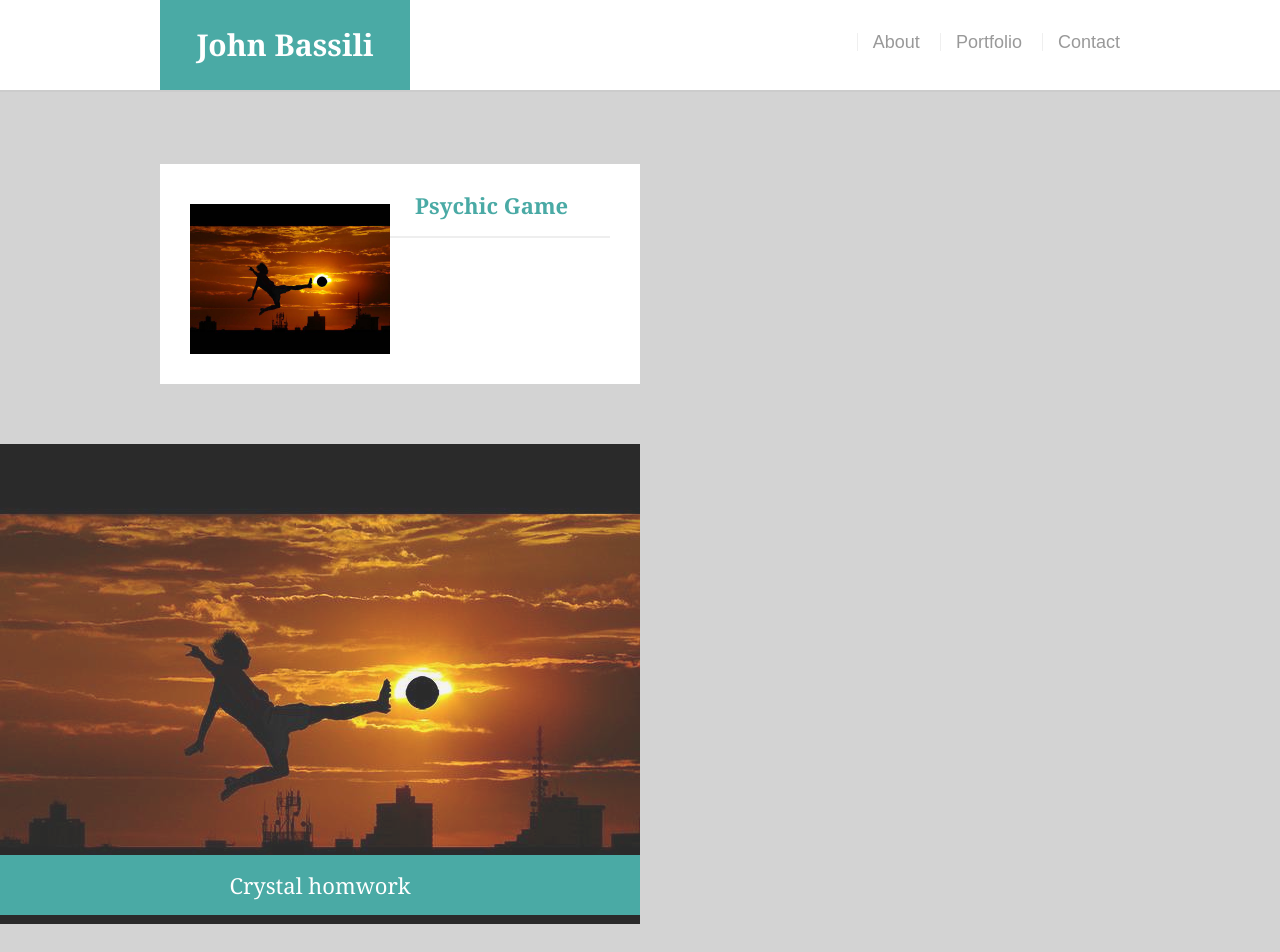
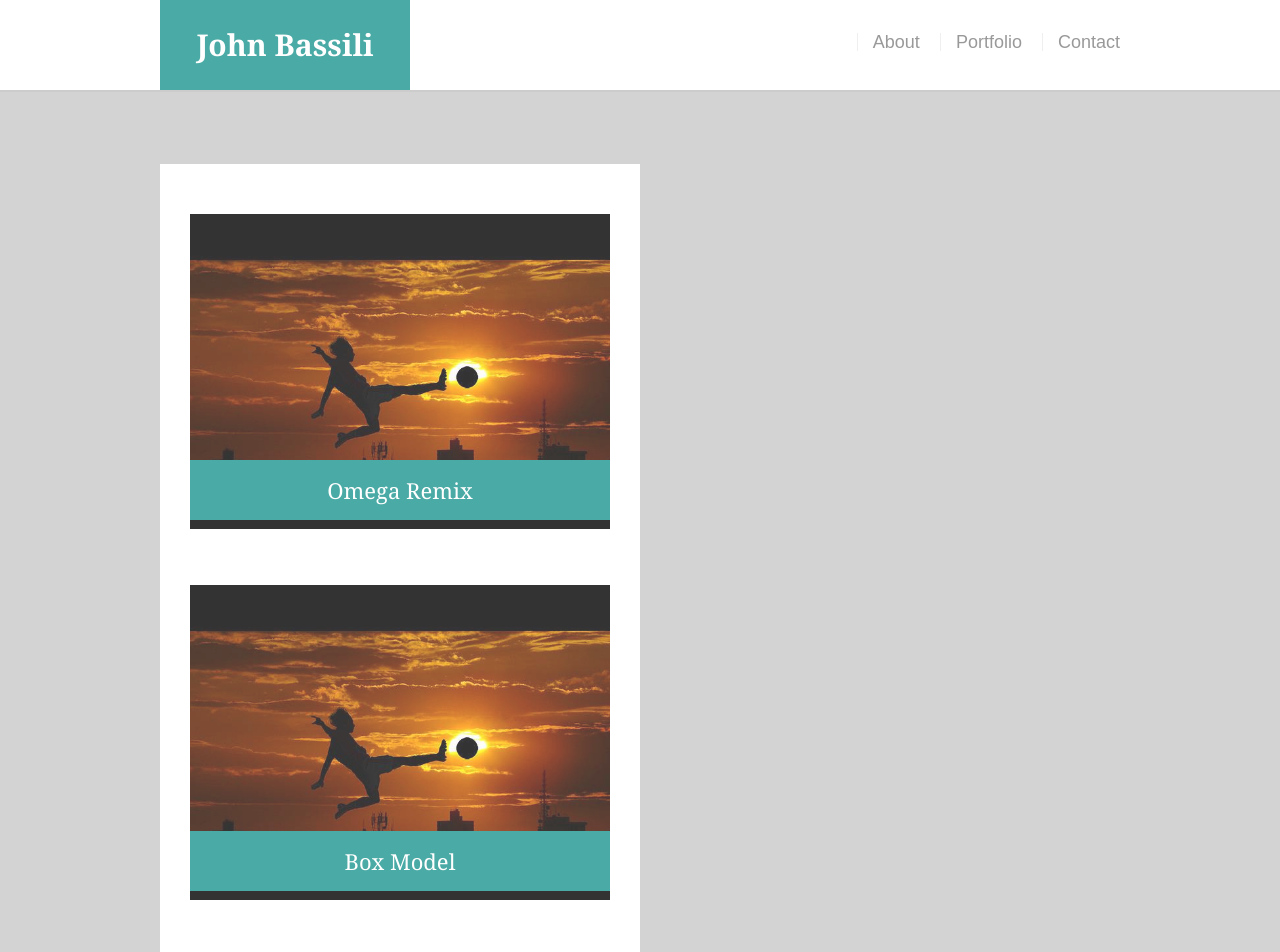
Before and after one commit to JohnBassili/PORTFOLIO, a plain HTML site: page portfolio.html in a window 1280 px wide. Shown: the top 952 px of the page. Drawn offline with Linux system fonts and the light colour scheme.

Commit message:
Portfolio updated

```diff
--- a/portfolio.html
+++ b/portfolio.html
@@ -22,34 +22,24 @@
 	<div id="main-container" class="container">
 	<section class="main-section">
 
-	<a href="../Psychic-Game/index.html"><img src="images/pic2.jpg"
-		class="auth-image" alt="Myprofilepicture"></a>
-		<h3>Psychic Game</h3>
-		</div>
-
-	<div class="work">
-		<a href="https://johnbassili.github.io/week-4-game/.">
-		<img src="images/pic2.jpg">
-		<h3>Crystal homwork</h3>
-	</div>
 
 
 	<div class="work">
-		<a href="">
+		<a href="https://johnbassili.github.io/groupproject1/">
 		<img src="images/pic2.jpg">
-		<h3>Rpg Game</h3>
+		<h3>Omega Remix</h3>
 	</div>
 
 	<div class="work">
-		<a href="">
+		<a href="https://johnbassili.github.io/HW-Wireframe/">
 		<img src="images/pic2.jpg">
-		<h3>Rock Paper Scissors Game</h3>
+		<h3>Box Model</h3>
 	</div>
 
 	<div class="work">
-		<a href="">
+		<a href="https://johnbassili.github.io/Psychic-Game/">
 		<img src="images/pic2.jpg">
-		<h3>Trivia Game</h3>
+		<h3>Psychic Game</h3>
 	</div>
 
 </section>
@@ -74,3 +64,10 @@
 
 </body>
 </html>
+
+
+
+	<!-- <a href="../Psychic-Game/index.html"><img src="images/pic2.jpg" -->
+		<!-- class="auth-image" alt="Myprofilepicture"></a> -->
+		<!-- <h3>Psychic Game</h3> -->
+		<!-- </div>  -->
```
Also changed, not shown: 1 other file.
